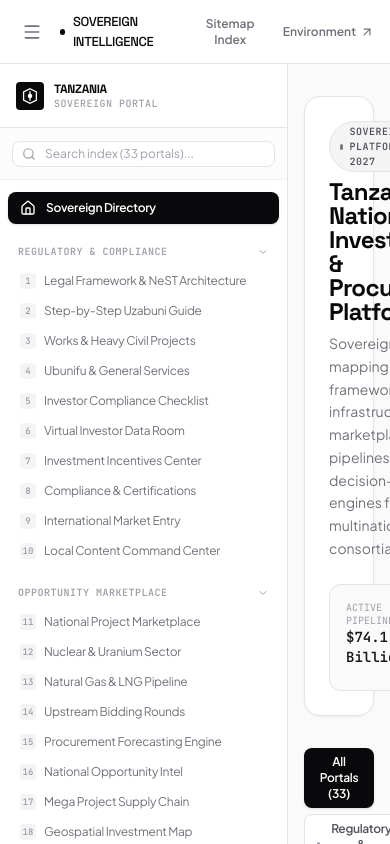
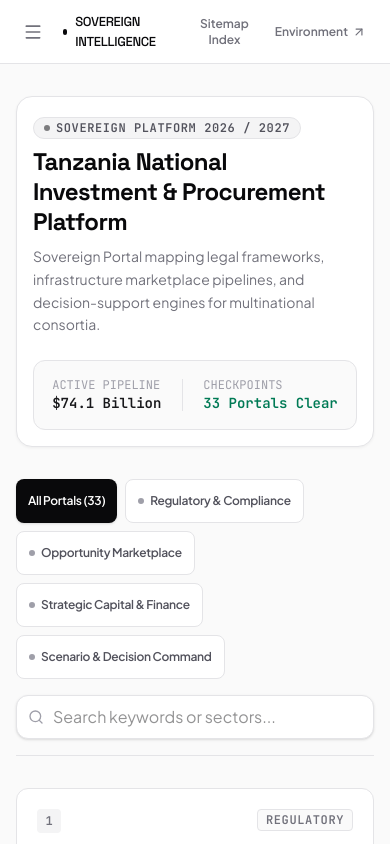
Before and after one commit to Ismaak47/Tanzania-Investment-and-Procurement-Portal, a React (Vite) app: page / in a window 390 px wide. Shown: the top 844 px of the page. Built offline with nearby package versions, Linux system fonts and the light colour scheme.

Commit message:
feat: improve mobile responsiveness and navigation
Refactor sidebar to use a mobile-friendly overlay layout and implement responsive tap targets (44px) across key UI components for better accessibility.

```diff
--- a/src/App.tsx
+++ b/src/App.tsx
@@ -13,16 +13,33 @@ import DocumentViewer from './components/DocumentViewer';
 export default function App() {
   const [currentDocId, setCurrentDocId] = useState<string | null>(null);
   const [searchQuery, setSearchQuery] = useState<string>('');
-  const [isSidebarCollapsed, setIsSidebarCollapsed] = useState<boolean>(false);
+  const [isSidebarCollapsed, setIsSidebarCollapsed] = useState<boolean>(true);
 
   // Auto scroll to top on document navigation
   useEffect(() => {
     window.scrollTo({ top: 0, behavior: 'instant' });
   }, [currentDocId]);
 
+  // Handle responsive sidebar defaults isSidebarCollapsed
+  useEffect(() => {
+    const handleResize = () => {
+      if (window.innerWidth >= 768) {
+        setIsSidebarCollapsed(false);
+      } else {
+        setIsSidebarCollapsed(true);
+      }
+    };
+    handleResize(); // Initial setup
+    window.addEventListener('resize', handleResize);
+    return () => window.removeEventListener('resize', handleResize);
+  }, []);
+
   // Synchronize dynamic sitemap searches
   const handleDocSelection = (id: string | null) => {
     setCurrentDocId(id);
+    if (window.innerWidth < 768) {
+      setIsSidebarCollapsed(true);
+    }
   };
 
   return (
@@ -31,15 +48,16 @@ export default function App() {
       {/* Top Professional Header Bar */}
       <header className="h-16 bg-white border-b border-zinc-200 px-4 md:px-6 flex items-center justify-between shrink-0 sticky top-0 z-40 select-none">
         <div className="flex items-center gap-3">
-          {/* Mobile Sidebar Hamburger Trigger */}
+          {/* Mobile Sidebar Hamburger Trigger with 44px Tap Target */}
           <button
             onClick={() => setIsSidebarCollapsed(!isSidebarCollapsed)}
-            className="p-1.5 hover:bg-zinc-100 rounded text-zinc-500 transition-colors md:hidden cursor-pointer"
+            className="h-11 w-11 flex items-center justify-center hover:bg-zinc-100 rounded text-zinc-500 transition-colors md:hidden cursor-pointer"
+            aria-label="Toggle Menu"
           >
             <Menu className="w-5 h-5" />
           </button>
 
-          <div onClick={() => setCurrentDocId(null)} className="flex items-center gap-2 cursor-pointer group">
+          <div onClick={() => handleDocSelection(null)} className="flex items-center gap-2 cursor-pointer group">
             <div className="w-1.5 h-1.5 rounded-full bg-zinc-950"></div>
             <span className="font-display font-medium text-[13px] md:text-sm text-zinc-950 tracking-tight uppercase group-hover:text-zinc-600 transition-colors">
               Sovereign Intelligence
@@ -54,10 +72,10 @@ export default function App() {
         </div>
 
         {/* Dynamic header navigation quicklinks / stats index */}
-        <div className="flex items-center gap-4">
+        <div className="flex items-center gap-2 md:gap-4">
           <button
             onClick={() => handleDocSelection(null)}
-            className="text-xs font-semibold text-zinc-500 hover:text-zinc-950 hover:bg-zinc-100 px-2.5 py-1.5 rounded transition-all cursor-pointer"
+            className="text-xs font-semibold text-zinc-500 hover:text-zinc-950 hover:bg-zinc-100 px-2.5 min-h-[44px] md:min-h-0 py-1.5 rounded transition-all cursor-pointer flex items-center justify-center"
           >
             Sitemap Index
           </button>
@@ -65,7 +83,7 @@ export default function App() {
             href="https://ais-dev-ehwej26ahes2a55uz6rzsk-221392660885.europe-west1.run.app"
             target="_blank"
             rel="noreferrer"
-            className="flex items-center gap-1 text-xs font-semibold text-zinc-500 hover:text-zinc-950 cursor-pointer"
+            className="flex items-center gap-1 text-xs font-semibold text-zinc-500 hover:text-zinc-950 cursor-pointer min-h-[44px] md:min-h-0 px-2 flex items-center justify-center"
           >
             Environment
             <ArrowUpRight className="w-3.5 h-3.5" />
@@ -74,7 +92,15 @@ export default function App() {
       </header>
 
       {/* Primary Workspace Panel Body */}
-      <div className="flex-1 flex overflow-hidden">
+      <div className="flex-1 flex overflow-hidden relative">
+
+        {/* Mobile Backdrop Overlay - closes sidebar when clicked */}
+        {!isSidebarCollapsed && (
+          <div
+            onClick={() => setIsSidebarCollapsed(true)}
+            className="fixed inset-0 bg-black/40 z-40 md:hidden transition-opacity duration-300"
+          />
+        )}
 
         {/* Left Sidebar */}
         <Sidebar
--- a/src/components/DashboardOverview.tsx
+++ b/src/components/DashboardOverview.tsx
@@ -32,13 +32,13 @@ export default function DashboardOverview({
     <div className="space-y-8 animate-fade-in">
 
       {/* Title Hero Banner Section */}
-      <div className="bg-white border border-zinc-200 rounded-2xl p-6 md:p-8 flex flex-col md:flex-row justify-between items-start md:items-center gap-6 shadow-[0_1px_3px_rgba(0,0,0,0.05)]">
+      <div className="bg-white border border-zinc-200 rounded-2xl p-4 md:p-8 flex flex-col md:flex-row justify-between items-start md:items-center gap-6 shadow-[0_1px_3px_rgba(0,0,0,0.05)]">
         <div className="space-y-2">
-          <div className="inline-flex items-center gap-1.5 px-2.5 py-0.5 rounded-full bg-zinc-100 border border-zinc-200 text-[10px] font-mono font-semibold tracking-wider text-zinc-600">
+          <div className="inline-flex items-center gap-1.5 px-2.5 py-0.5 rounded-full bg-zinc-100 border border-zinc-200 text-xs md:text-[10px] font-mono font-semibold tracking-wider text-zinc-600">
             <span className="w-1.5 h-1.5 rounded-full bg-zinc-900 animate-pulse"></span>
             SOVEREIGN PLATFORM 2026 / 2027
           </div>
-          <h1 className="text-2xl md:text-3xl font-display font-bold text-zinc-950 tracking-tight leading-none">
+          <h1 className="text-2xl md:text-3xl font-display font-bold text-zinc-950 tracking-tight leading-tight md:leading-none">
             Tanzania National Investment & Procurement Platform
           </h1>
           <p className="text-sm text-zinc-500 leading-relaxed max-w-2xl">
@@ -47,25 +47,25 @@ export default function DashboardOverview({
         </div>
 
         {/* Highlight Stats Pill */}
-        <div className="bg-zinc-50 border border-zinc-200 rounded-xl p-4 flex gap-4 text-xs font-mono shrink-0">
+        <div className="bg-zinc-50 border border-zinc-200 rounded-xl p-4 flex gap-4 text-xs font-mono w-full md:w-auto justify-around md:justify-start shrink-0">
           <div>
-            <span className="text-zinc-400 block text-[10px] uppercase">Active Pipeline</span>
-            <strong className="text-sm font-bold text-zinc-900">$74.1 Billion</strong>
+            <span className="text-zinc-400 block text-xs md:text-[10px] uppercase">Active Pipeline</span>
+            <strong className="text-sm font-bold text-zinc-900 block">$74.1 Billion</strong>
           </div>
           <div className="w-px bg-zinc-200 h-8 self-center"></div>
           <div>
-            <span className="text-zinc-400 block text-[10px] uppercase">Checkpoints</span>
-            <strong className="text-sm font-bold text-emerald-700">33 Portals Clear</strong>
+            <span className="text-zinc-400 block text-xs md:text-[10px] uppercase">Checkpoints</span>
+            <strong className="text-sm font-bold text-emerald-700 block">33 Portals Clear</strong>
           </div>
         </div>
       </div>
 
       {/* Categories Filter Hub Header */}
       <div className="flex flex-col md:flex-row md:items-center justify-between gap-4 border-b border-zinc-200 pb-4">
-        <div className="flex flex-wrap items-center gap-1.5">
+        <div className="flex flex-wrap items-center gap-2">
           <button
             onClick={() => setSelectedCategory('all')}
-            className={`px-3 py-1.5 rounded-lg text-xs font-semibold tracking-tight transition-all duration-200 cursor-pointer ${
+            className={`px-3 py-1.5 min-h-[44px] md:min-h-0 rounded-lg text-xs font-semibold tracking-tight transition-all duration-200 cursor-pointer flex items-center justify-center ${
               selectedCategory === 'all'
                 ? 'bg-zinc-950 text-white shadow-sm'
                 : 'bg-white border border-zinc-200 text-zinc-600 hover:text-zinc-900 hover:border-zinc-300'
@@ -78,7 +78,7 @@ export default function DashboardOverview({
             <button
               key={category.id}
               onClick={() => setSelectedCategory(category.id)}
-              className={`px-3 py-1.5 rounded-lg text-xs font-semibold tracking-tight transition-all duration-200 cursor-pointer flex items-center gap-1.5 ${
+              className={`px-3 py-1.5 min-h-[44px] md:min-h-0 rounded-lg text-xs font-semibold tracking-tight transition-all duration-200 cursor-pointer flex items-center justify-center gap-1.5 ${
                 selectedCategory === category.id
                   ? 'bg-zinc-900 text-white shadow-sm'
                   : 'bg-white border border-zinc-200 text-zinc-600 hover:text-zinc-900 hover:border-zinc-300'
@@ -91,14 +91,14 @@ export default function DashboardOverview({
         </div>
 
         {/* Inner Search Box */}
-        <div className="relative w-full max-w-xs">
+        <div className="relative w-full md:max-w-xs">
           <Search className="absolute left-3 top-1/2 -translate-y-1/2 w-4 h-4 text-zinc-400 stroke-2" />
           <input
             type="text"
             value={searchQuery}
             onChange={(e) => onSearchQueryChange(e.target.value)}
             placeholder="Search keywords or sectors..."
-            className="w-full bg-white border border-zinc-200 rounded-xl pl-9 pr-3 py-1.5 text-xs text-zinc-800 outline-none focus:border-zinc-900 focus:bg-white transition-all duration-150 shadow-sm"
+            className="w-full bg-white border border-zinc-200 rounded-xl pl-9 pr-3 py-2 md:py-1.5 text-base md:text-xs text-zinc-800 outline-none focus:border-zinc-900 focus:bg-white transition-all duration-150 shadow-sm min-h-[44px] md:min-h-0"
           />
         </div>
       </div>
@@ -112,15 +112,15 @@ export default function DashboardOverview({
               <div
                 key={doc.id}
                 onClick={() => onSelectDoc(doc.id)}
-                className="bg-white border border-zinc-200 hover:border-zinc-900/40 rounded-xl p-5 cursor-pointer flex flex-col justify-between hover:shadow-[0_4px_12px_rgba(0,0,0,0.03)] transition-all duration-200 select-none group"
+                className="bg-white border border-zinc-200 hover:border-zinc-900/40 rounded-xl p-5 cursor-pointer flex flex-col justify-between hover:shadow-[0_4px_12px_rgba(0,0,0,0.03)] transition-all duration-200 select-none group min-h-[140px]"
               >
                 <div className="space-y-2">
                   <div className="flex justify-between items-start gap-4">
-                    <span className="inline-flex items-center justify-center w-6 h-6 bg-zinc-100 group-hover:bg-zinc-900 group-hover:text-white rounded text-[10px] font-mono font-bold text-zinc-500 transition-colors">
+                    <span className="inline-flex items-center justify-center w-6 h-6 bg-zinc-100 group-hover:bg-zinc-900 group-hover:text-white rounded text-xs md:text-[10px] font-mono font-bold text-zinc-500 transition-colors">
                       {doc.number}
                     </span>
                     {cat && (
-                      <span className={`px-2 py-0.5 bg-zinc-50 border border-zinc-200 text-[9px] font-mono tracking-wider font-semibold uppercase rounded text-zinc-500`}>
+                      <span className={`px-2 py-0.5 bg-zinc-50 border border-zinc-200 text-xs md:text-[9px] font-mono tracking-wider font-semibold uppercase rounded text-zinc-500`}>
                         {cat.title.split(' ')[0]}
                       </span>
                     )}
@@ -134,7 +134,7 @@ export default function DashboardOverview({
                   </p>
                 </div>
 
-                <div className="flex items-center justify-between text-[11px] text-zinc-400 pt-3 border-t border-zinc-50 mt-4 font-semibold group-hover:text-zinc-900 transition-colors">
+                <div className="flex items-center justify-between text-xs md:text-[11px] text-zinc-400 pt-3 border-t border-zinc-50 mt-4 font-semibold group-hover:text-zinc-900 transition-colors">
                   <span className="font-mono">PORTAL_Z_0{doc.number}</span>
                   <span className="flex items-center gap-0.5">
                     Launch workspace
--- a/src/components/Sidebar.tsx
+++ b/src/components/Sidebar.tsx
@@ -50,9 +50,9 @@ export default function Sidebar({
 
   return (
     <aside
-      className={`bg-white border-r border-zinc-200 flex flex-col justify-between transition-all duration-300 h-full overflow-hidden ${
-        isCollapsed ? 'w-16' : 'w-72 md:w-[280px]'
-      }`}
+      className={`bg-white border-r border-zinc-200 flex flex-col justify-between transition-all duration-300 h-full overflow-hidden
+        fixed inset-y-0 left-0 z-50 md:relative
+        ${isCollapsed ? '-translate-x-full md:translate-x-0 w-72 md:w-16' : 'translate-x-0 w-72 md:w-[280px]'}`}
     >
       <div className="flex flex-col flex-1 overflow-hidden">
 
@@ -95,6 +95,17 @@ export default function Sidebar({
           >
             <ChevronRight className={`w-4 h-4 transform transition-transform duration-300 ${isCollapsed ? '' : 'rotate-180'}`} />
           </button>
+
+          {/* Mobile Close Button with 44px tap target */}
+          {!isCollapsed && (
+            <button
+              onClick={onToggleCollapse}
+              className="h-11 w-11 flex items-center justify-center text-zinc-400 hover:text-zinc-850 hover:bg-zinc-100 rounded transition-colors md:hidden cursor-pointer"
+              title="Close Sidebar"
+            >
+              <X className="w-5 h-5" />
+            </button>
+          )}
         </div>
 
         {/* Global Directory Search Bar - Visible when expanded */}
```
Also changed, not shown: src/components/DocumentViewer.tsx (+27 -27 lines).
